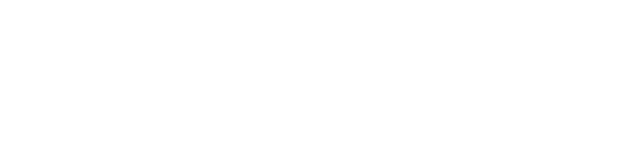
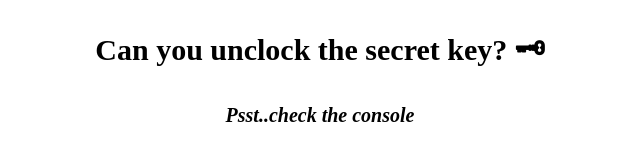
Before and after one commit to shaksmish/JavaScript30, a plain HTML site: page Day 12/index.html in a window 1280 px wide. Shown: the whole page, without its empty margins (320-960 px from the left). Drawn offline with Linux system fonts and the light colour scheme.

Commit message:
update the final solution

```diff
--- a/Day 12/index.html
+++ b/Day 12/index.html
@@ -7,8 +7,28 @@
     <title>Key Sequence Detection</title>
 </head>
 <body>
+    <h2 class="title">Can you unclock the secret key? 🗝</h2>
+    <h3 class="sub-title">Psst..check the console</h3>
+
+<style>
+    .title {
+        font-size: 30px;
+        display: flex;
+        justify-content: center;
+        padding: 20px;
+        margin: 5px;
+    }
+    .sub-title {
+        font-size: 20px;
+        display: flex;
+        font-style: italic;
+        justify-content: center;
+        margin: 0;
+    }
+</style>
 
 <script>
+
     const secretCode1 = ["ArrowUp","ArrowUp","ArrowDown","ArrowDown","ArrowLeft","ArrowRight","ArrowLeft","ArrowRight","b","a"];
     const secretCode2 = [38, 38, 40, 40, 37, 39, 37, 39, 66, 65];
     const secretCode3 = 'cool';
@@ -16,7 +36,7 @@
     let pressedKey = [];
     //add an Event Listener to check the key pressed
     //push the last key pressed into an empty array pressedKey
-    //check the if pressedKey includes one the secret codes
+    //check if the pressedKey includes one of the 3 secret codes
     //check only the last input values and match it with the code
     //if match is successful, display a message on console
 
@@ -25,14 +45,18 @@
         pressedKey.push(event.key);
         pressedKey.splice(-secretCode1.length - 1, pressedKey.length - secretCode1.length);
 
-        if (pressedKey.join('').includes(secretCode2)) {
+        if (pressedKey.join('') === secretCode1.join('')) {
+            console.log('activated secret code 1!!');
+        } else if (pressedKey.join('') === secretCode2.join('')) {
             console.log('activated secret code 2!!');
-        } else if (pressedKey.join('').includes(secretCode3)) {
+        } else if (pressedKey.join('') === secretCode3) {
             console.log('activated secret code 3!!');
         }
         console.log(pressedKey);
     });
 
+
+
 </script>
 
 </body>
```
